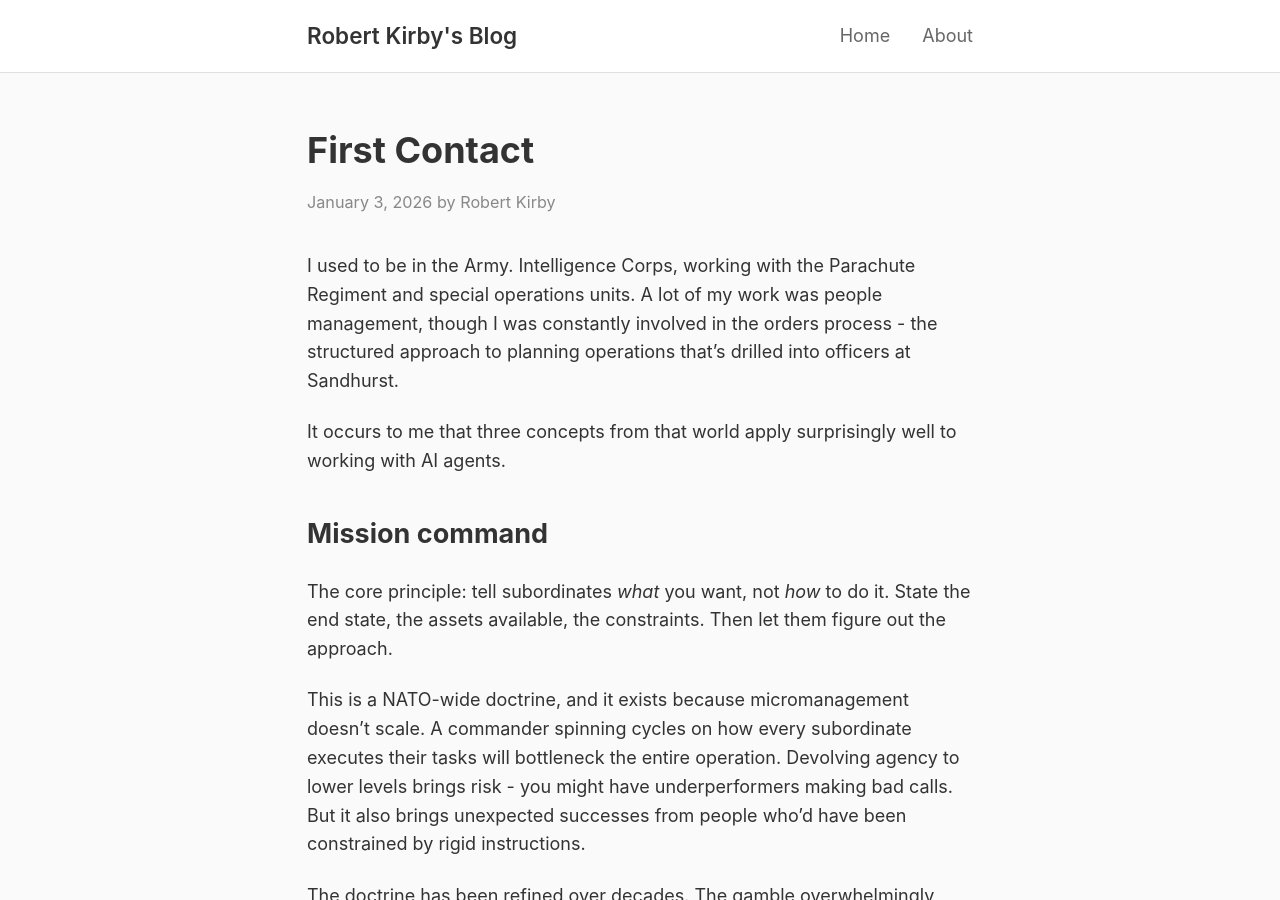
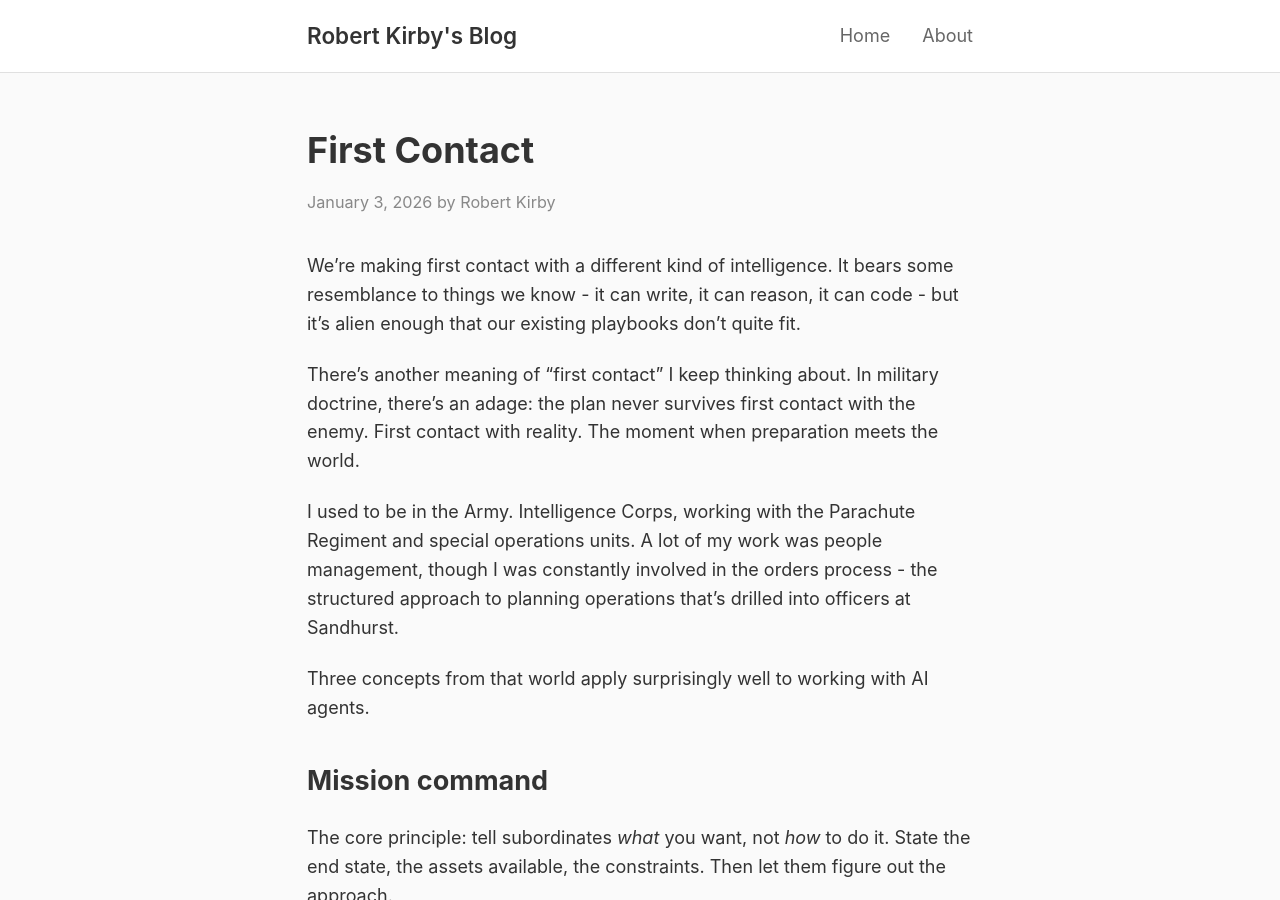
Before and after one commit to rob137/rob137.github.io, a Jekyll site: the page built from _posts/2026-01-03-first-contact.md, in a window 1280 px wide and 900 px high. Built offline with Jekyll 4.4.1, drawn with Linux system fonts in a browser that asks for light colours.

Commit message:
Embrace both meanings of First Contact
- Contact with a different kind of intelligence (AI)
- Plans meeting reality (military adage)

🤖 Generated with [Claude Code](https://claude.com/claude-code)

Co-Authored-By: Claude Opus 4.5 <noreply@anthropic.com>

```diff
--- a/_posts/2026-01-03-first-contact.md
+++ b/_posts/2026-01-03-first-contact.md
@@ -6,9 +6,13 @@ tags: [ai, llm, military, management, agency]
 excerpt: "Three ideas from military doctrine that apply surprisingly well to working with AI agents: mission command, the orders process, and inkblot strategy."
 ---
 
+We're making first contact with a different kind of intelligence. It bears some resemblance to things we know - it can write, it can reason, it can code - but it's alien enough that our existing playbooks don't quite fit.
+
+There's another meaning of "first contact" I keep thinking about. In military doctrine, there's an adage: the plan never survives first contact with the enemy. First contact with reality. The moment when preparation meets the world.
+
 I used to be in the Army. Intelligence Corps, working with the Parachute Regiment and special operations units. A lot of my work was people management, though I was constantly involved in the orders process - the structured approach to planning operations that's drilled into officers at Sandhurst.
 
-It occurs to me that three concepts from that world apply surprisingly well to working with AI agents.
+Three concepts from that world apply surprisingly well to working with AI agents.
 
 ## Mission command
 
```
